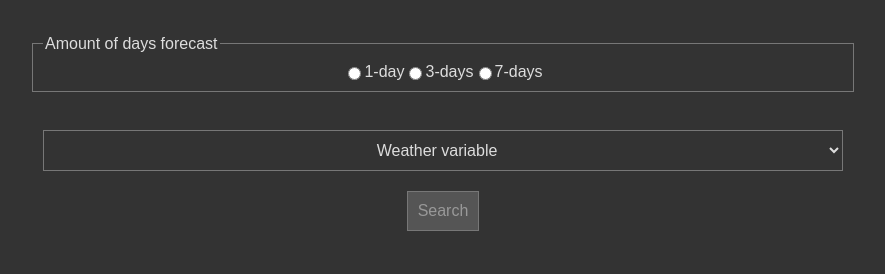
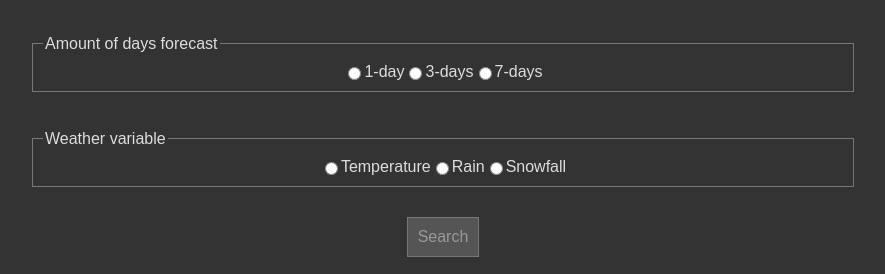
Before and after one commit to richardMattsson/weatherApp, a plain HTML site: page index.html in a window 1280 px wide. Shown: the part 153-427 px from the top of the page, without its empty margins (197-1082 px from the left). Drawn offline with nearby package versions, Linux system fonts and the light colour scheme.

Commit message:
changing from dropdown menu for weather varables (wich did not work on the phone) to radio buttons instead.

```diff
--- a/index.html
+++ b/index.html
@@ -41,12 +41,19 @@
 
     <br />
 
-    <select name="forecastMenu" id="dropDown">
+    <fieldset id="weatherVariable">
+      <legend>Weather variable</legend>
+      <input type="radio" name="variable" id="temp" />Temperature
+      <input type="radio" name="variable" id="rain" />Rain
+      <input type="radio" name="variable" id="snow" />Snowfall
+    </fieldset>
+
+    <!-- <select name="forecastMenu" id="dropDown">
       <option value="" selected>Weather variable</option>
       <option value="temp" id="temp">Temperature</option>
       <option value="rain" id="rain">Rain</option>
       <option value="snow" id="snow">Snowfall</option>
-    </select>
+    </select> -->
 
     <div id="searchBtnDiv">
       <button type="submit" id="searchBtn" name="searchfield" value="">
--- a/style.css
+++ b/style.css
@@ -51,7 +51,8 @@ h1 {
   border: 1px solid #555;
 }
 
-#forecast {
+#forecast,
+#weatherVariable {
   margin: 0 auto;
   width: 95%;
   max-width: 800px;
@@ -101,8 +102,12 @@ div {
 }
 #chartContainer {
   max-width: 800px;
-  height: 400px;
+  height: 600px;
   margin-top: 20px;
+}
+#myChart {
+  /* min-width: 400px; */
+  /* height: 400px; */
 }
 
 @media screen and (min-width: 700px) {
@@ -114,11 +119,12 @@ div {
   #search {
     margin-bottom: 20px;
   }
-  #forecast {
+  #forecast,
+  #weatherVariable {
     margin-bottom: 20px;
   }
   #chartContainer {
-    max-width: 800px;
+    width: 700px;
     height: 600px;
   }
 }
```
